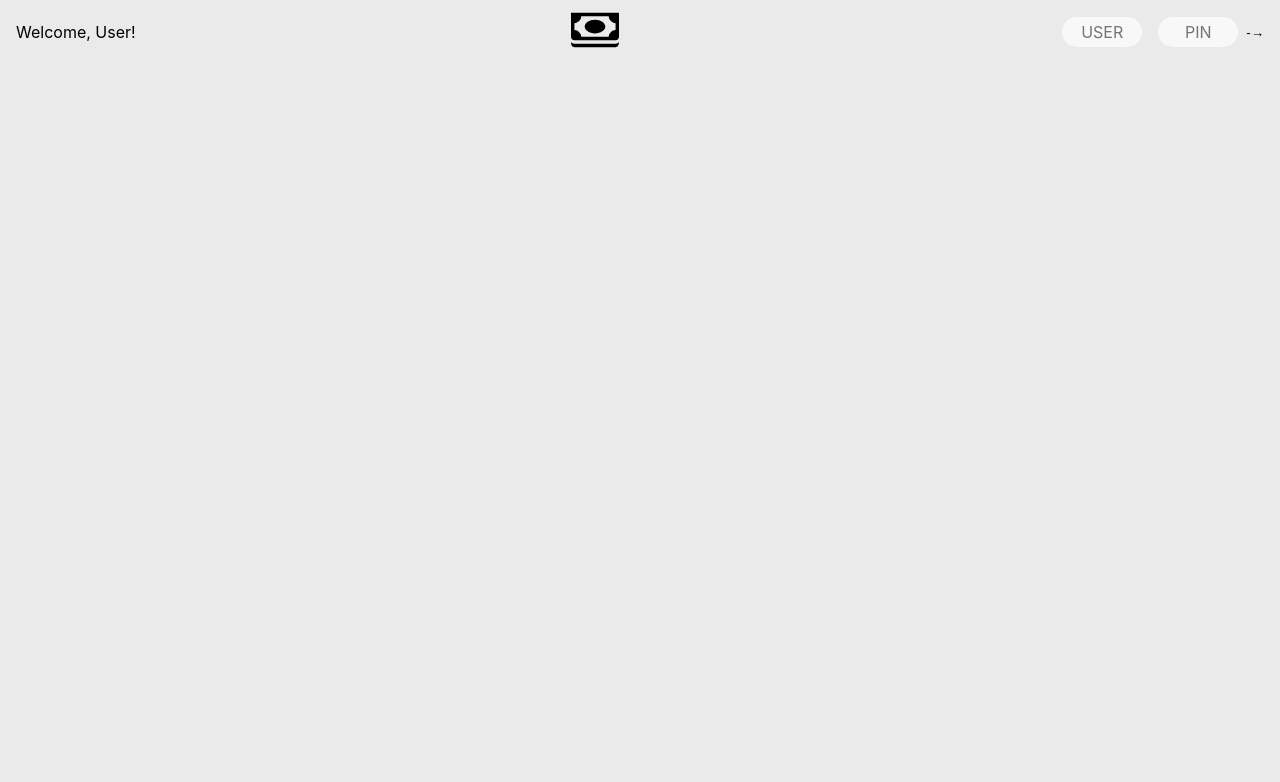
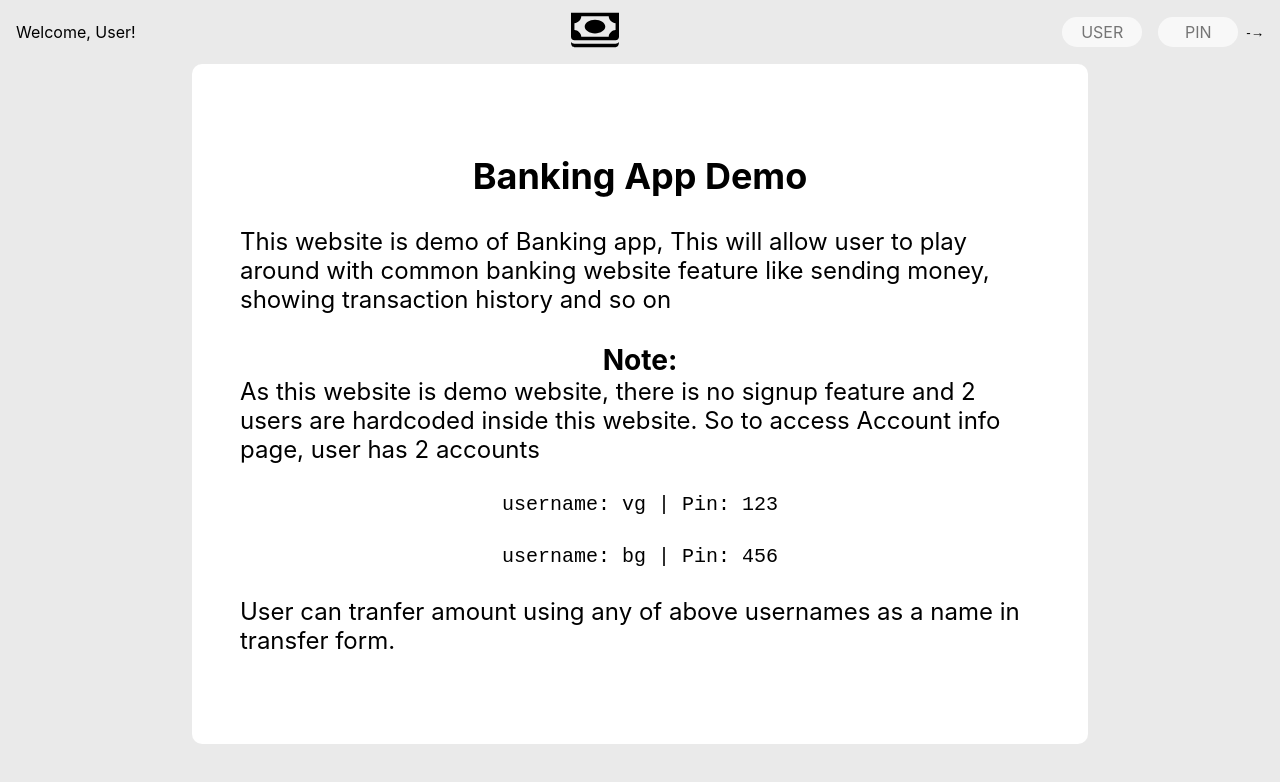
Before and after one commit to kakkarot9712/minimal_bank_app_demo, a React (Create React App) app: page / in a window 1280 px wide. Shown: the top 782 px of the page. Built offline with nearby package versions, Linux system fonts and the light colour scheme.

Commit message:
add basic info about this website at homepage

```diff
--- a/src/App.js
+++ b/src/App.js
@@ -4,6 +4,7 @@ import CurrentBalance from "./Components/Dashboard/CurrentBalance";
 import Dashboard from "./Components/Dashboard/Dashboard";
 import Summary from "./Components/Dashboard/Summary";
 import MainHeader from "./Components/Header/MainHeader";
+import HomeInfo from "./Components/HomeInfo/HomeInfo";
 
 const account1 = {
   owner: "Vikalp Gandha",
@@ -148,6 +149,7 @@ function App() {
         logout={logout}
         name={userIndex >= 0 ? Users[userIndex].owner : "User"}
       />
+      {userIndex < 0 && <HomeInfo />}
       <main className={userIndex >= 0 ? "loggedin" : "loggedout"}>
         {userIndex >= 0 && (
           <>
--- /dev/null
+++ b/src/Components/HomeInfo/HomeInfo.css
@@ -0,0 +1,13 @@
+.home-info {
+    display: flex;
+    align-items: center;
+    justify-content: center;
+    flex-direction: column;
+    padding: 3rem;
+    width: 70%;
+    height: 85vh;
+    margin: auto;
+    background-color: rgb(255, 255, 255);
+    border-radius: 10px;
+    font-size: x-large;
+}
--- /dev/null
+++ b/src/Components/HomeInfo/HomeInfo.js
@@ -0,0 +1,33 @@
+import "./HomeInfo.css";
+
+const HomeInfo = () => {
+  return (
+    <section className="home-info">
+      <h1>Banking App Demo</h1>
+      <br />
+      <p>
+        This website is demo of Banking app, This will allow user to play around
+        with common banking website feature like sending money, showing
+        transaction history and so on
+      </p>
+      <br />
+      <h3>Note: </h3>
+      <p>
+        As this website is demo website, there is no signup feature and 2 users
+        are hardcoded inside this website. So to access Account info page, user
+        has 2 accounts
+      </p>
+      <br />
+      <code>username: vg | Pin: 123</code>
+      <br />
+      <code>username: bg | Pin: 456</code>
+      <br />
+      <p>
+        User can tranfer amount using any of above usernames as a name in
+        transfer form.
+      </p>
+    </section>
+  );
+};
+
+export default HomeInfo;
```
